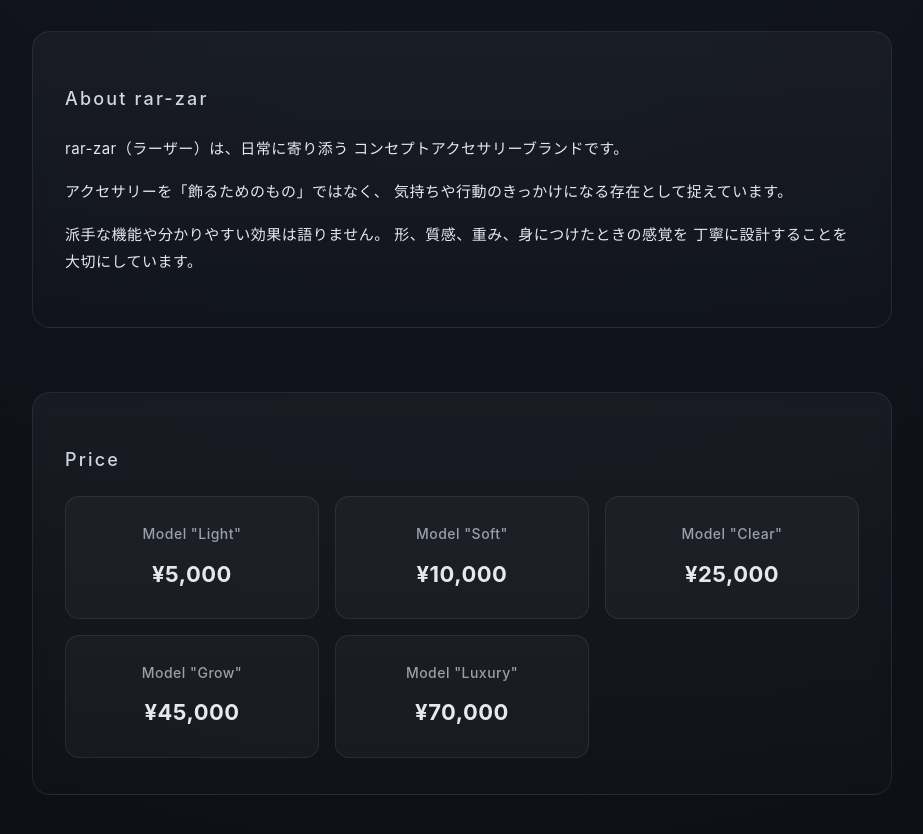
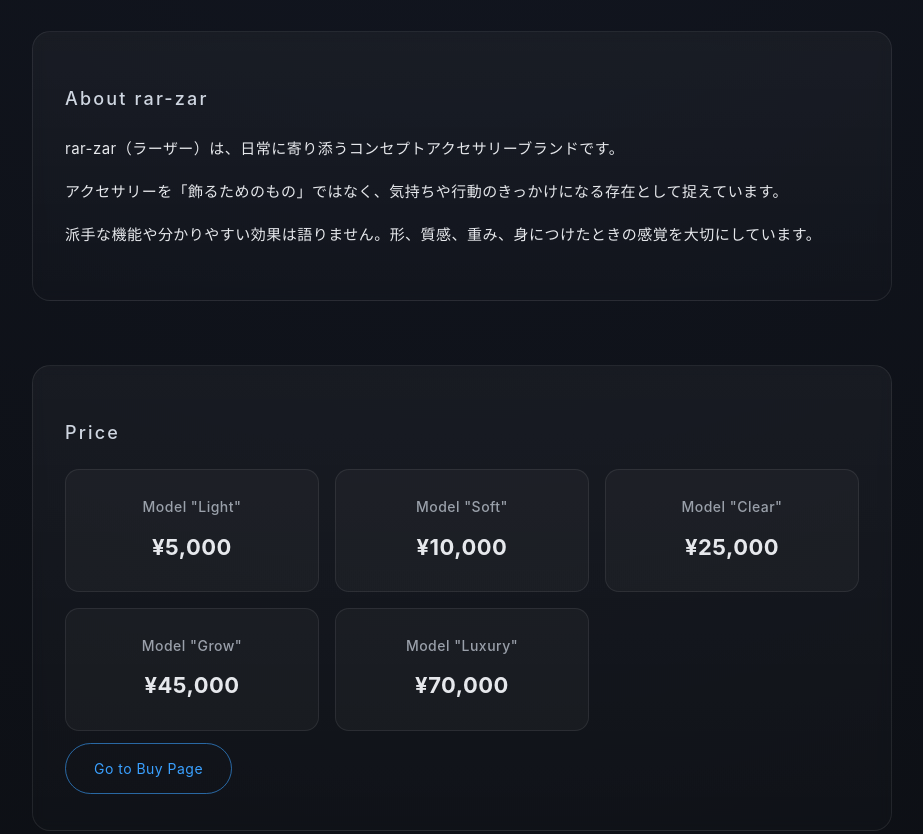
Before and after one commit to 0r4nggg/rar-zar.jp, a plain HTML site: page index.html in a window 1280 px wide. Shown: the part 360-1194 px from the top of the page, without its empty margins (178-1101 px from the left). Drawn offline with Linux system fonts and the light colour scheme.

Commit message:
Update index.html

```diff
--- a/index.html
+++ b/index.html
@@ -12,7 +12,6 @@
       --sub: #9aa0aa;
       --accent: #3aa0ff;
     }
-
     body {
       margin: 0;
       font-family: -apple-system, BlinkMacSystemFont, "Segoe UI", Roboto, "Helvetica Neue", Arial, sans-serif;
@@ -21,41 +20,32 @@
       line-height: 1.8;
       letter-spacing: 0.03em;
     }
-
     header {
       padding: 80px 24px 60px;
       text-align: center;
     }
-
     header h1 {
       font-size: clamp(42px, 8vw, 72px);
       font-weight: 600;
       letter-spacing: 0.15em;
       margin: 0;
     }
-
     header h1 span {
       background: linear-gradient(90deg, #9fd0ff, #3aa0ff, #9fd0ff);
       -webkit-background-clip: text;
       -webkit-text-fill-color: transparent;
     }
-
     header p {
       margin-top: 16px;
       color: var(--sub);
       font-size: 14px;
     }
-
     main {
       max-width: 860px;
       margin: 0 auto;
       padding: 0 20px 120px;
     }
-
-    section {
-      margin-top: 64px;
-    }
-
+    section { margin-top: 64px; }
     .card {
       background: linear-gradient(180deg, rgba(255,255,255,0.04), rgba(255,255,255,0.01));
       border: 1px solid rgba(255,255,255,0.08);
@@ -63,7 +53,6 @@
       padding: 36px 32px;
       backdrop-filter: blur(6px);
     }
-
     h2 {
       font-size: 18px;
       font-weight: 500;
@@ -71,18 +60,12 @@
       margin-bottom: 20px;
       color: #cfd6e1;
     }
-
-    p {
-      margin: 0 0 16px;
-      font-size: 15px;
-    }
-
+    p { margin: 0 0 16px; font-size: 15px; }
     .price-table {
       display: grid;
       grid-template-columns: repeat(auto-fit, minmax(200px, 1fr));
       gap: 16px;
     }
-
     .price {
       padding: 24px;
       border-radius: 14px;
@@ -90,19 +73,20 @@
       border: 1px solid rgba(255,255,255,0.08);
       text-align: center;
     }
-
-    .price h3 {
-      margin: 0 0 8px;
-      font-weight: 500;
+    .price h3 { margin: 0 0 8px; font-weight: 500; font-size: 14px; color: var(--sub); }
+    .price strong { font-size: 22px; color: var(--text); }
+    .buy-link {
+      display: inline-block;
+      margin-top: 12px;
+      padding: 12px 28px;
+      border-radius: 999px;
+      border: 1px solid rgba(58,160,255,0.6);
+      color: var(--accent);
+      text-decoration: none;
       font-size: 14px;
-      color: var(--sub);
+      transition: 0.3s;
     }
-
-    .price strong {
-      font-size: 22px;
-      color: var(--text);
-    }
-
+    .buy-link:hover { background: rgba(58,160,255,0.08); }
     footer {
       text-align: center;
       padding: 40px 20px;
@@ -124,19 +108,9 @@
   <section>
     <div class="card">
       <h2>About rar-zar</h2>
-      <p>
-        rar-zar（ラーザー）は、日常に寄り添う
-        コンセプトアクセサリーブランドです。
-      </p>
-      <p>
-        アクセサリーを「飾るためのもの」ではなく、
-        気持ちや行動のきっかけになる存在として捉えています。
-      </p>
-      <p>
-        派手な機能や分かりやすい効果は語りません。
-        形、質感、重み、身につけたときの感覚を
-        丁寧に設計することを大切にしています。
-      </p>
+      <p>rar-zar（ラーザー）は、日常に寄り添うコンセプトアクセサリーブランドです。</p>
+      <p>アクセサリーを「飾るためのもの」ではなく、気持ちや行動のきっかけになる存在として捉えています。</p>
+      <p>派手な機能や分かりやすい効果は語りません。形、質感、重み、身につけたときの感覚を大切にしています。</p>
     </div>
   </section>
 
@@ -144,52 +118,28 @@
     <div class="card">
       <h2>Price</h2>
       <div class="price-table">
-        <div class="price">
-          <h3>Model "Light"</h3>
-          <strong>¥5,000</strong>
-        </div>
-        <div class="price">
-          <h3>Model "Soft"</h3>
-          <strong>¥10,000</strong>
-        </div>
-        <div class="price">
-          <h3>Model "Clear"</h3>
-          <strong>¥25,000</strong>
-        </div>
-         <div class="price">
-          <h3>Model "Grow"</h3>
-          <strong>¥45,000</strong>
-        </div>
-         <div class="price">
-          <h3>Model "Luxury"</h3>
-          <strong>¥70,000</strong>
-        </div>
+        <div class="price"><h3>Model "Light"</h3><strong>¥5,000</strong></div>
+        <div class="price"><h3>Model "Soft"</h3><strong>¥10,000</strong></div>
+        <div class="price"><h3>Model "Clear"</h3><strong>¥25,000</strong></div>
+        <div class="price"><h3>Model "Grow"</h3><strong>¥45,000</strong></div>
+        <div class="price"><h3>Model "Luxury"</h3><strong>¥70,000</strong></div>
       </div>
+      <a class="buy-link" href="buy.html">Go to Buy Page</a>
     </div>
   </section>
 
   <section>
     <div class="card">
       <h2>Message from the Founder</h2>
-      <p>
-        僕がラーザーを作ったのは、
-        毎日をほんの少し特別にしたいと思ったからです。
-      </p>
-      <p>
-        つけるだけで気分が少し変わる。
-        そんな小さなきっかけを、形にしました。
-      </p>
-      <p style="text-align:right; opacity:0.7; margin-top:24px;">
-        Kouichi Shinomiya<br />Founder, rar-zar
-      </p>
+      <p>僕がラーザーを作ったのは、毎日をほんの少し特別にしたいと思ったからです。</p>
+      <p>つけるだけで気分が少し変わる。そんな小さなきっかけを、形にしました。</p>
+      <p style="text-align:right; opacity:0.7; margin-top:24px;">Kouichi Shinomiya<br />Founder, rar-zar</p>
     </div>
   </section>
 
 </main>
 
-<footer>
-  © rar-zar
-</footer>
+<footer>© rar-zar</footer>
 
 </body>
 </html>
```
